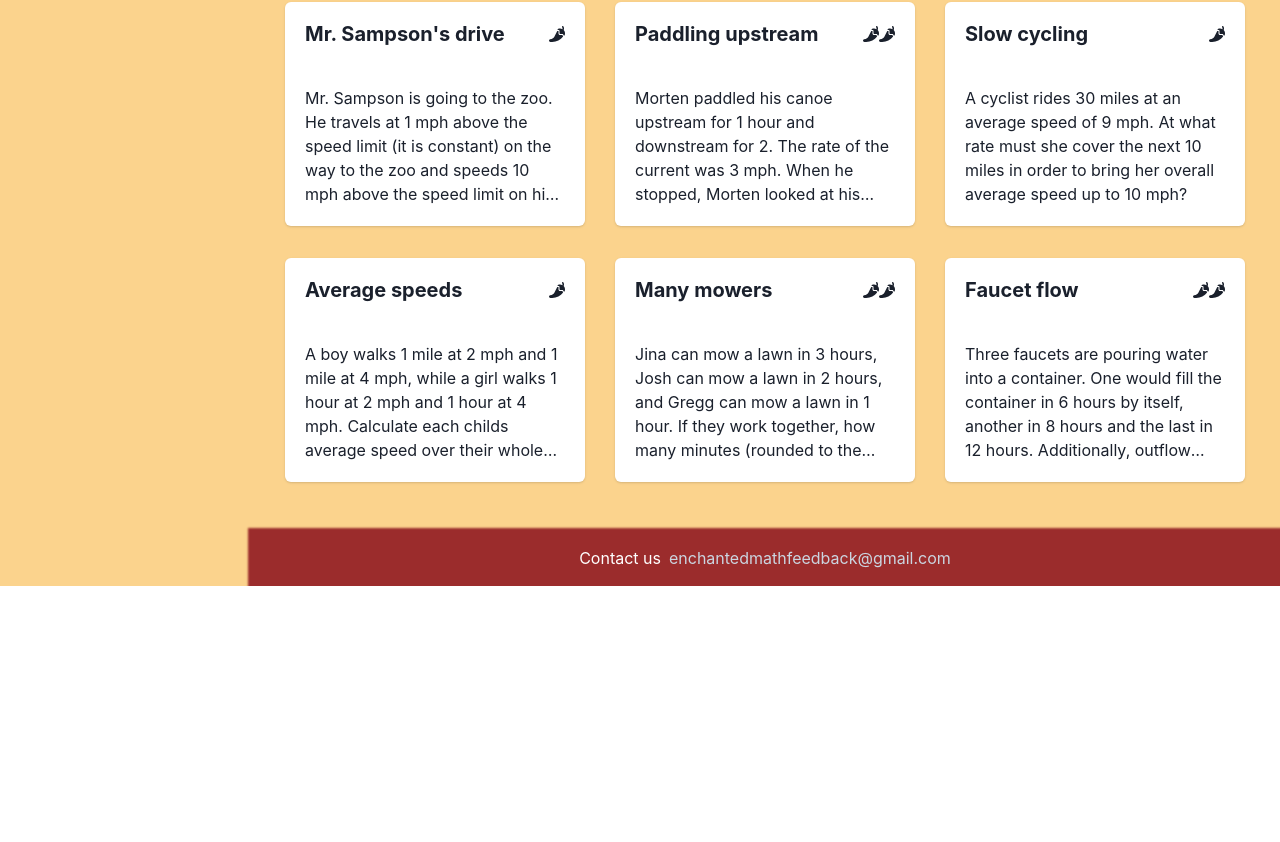
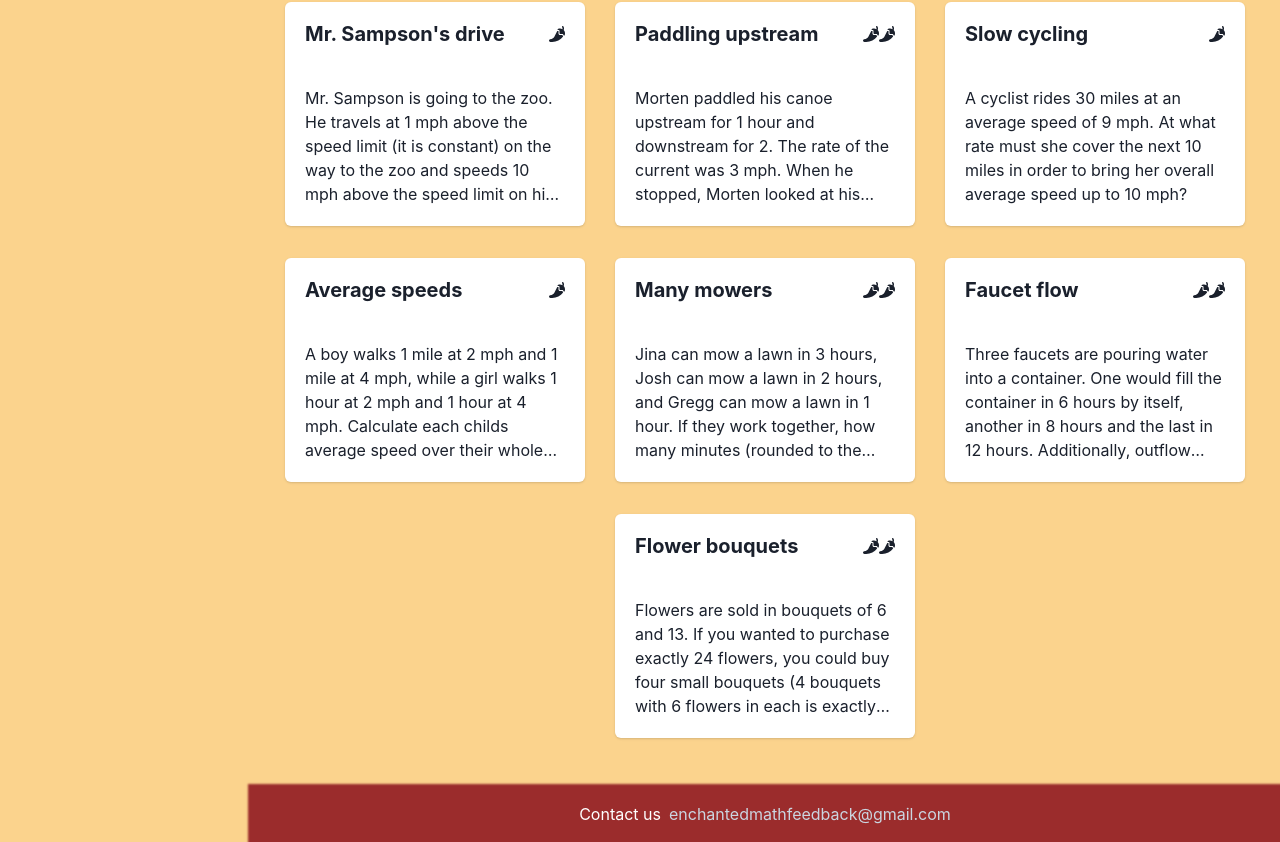
Before and after one commit to davebro1031/EnchantedMath, a React (Vite) app: page / in a window 1280 px wide. Shown: the part 3435-4277 px from the top of the page. Before the commit the page ends 4021 px from the top, so only its background shows below. Built offline with nearby package versions, Linux system fonts and the light colour scheme.

Commit message:
add problem 56

```diff
--- a/src/problems/data.js
+++ b/src/problems/data.js
@@ -606,5 +606,18 @@ export const problems = [
             "harmonic mean"
         ],
         chilis: 2
+    },
+    {
+        id: 56,
+        title: "Flower bouquets",
+        text: "Flowers are sold in bouquets of 6 and 13.  If you wanted to purchase exactly 24 flowers, you could buy four small bouquets (4 bouquets with 6 flowers in each is exactly 24 flowers).  If you wanted to purchase exactly 25 flowers, you could buy two small bouquets and one large bouquet.  If you wanted to buy exactly 26, you would get two large bouquets.  There is no way, however, to purchase exactly 27 flowers.  What is the largest number of flowers that cannot be purchased exactly? ",
+        hints: null,
+        wrongAnswers: null,
+        categories: [
+            "number theory",
+            "prime factors",
+            "potpourri"
+        ],
+        chilis: 2
     }
 ]
```
